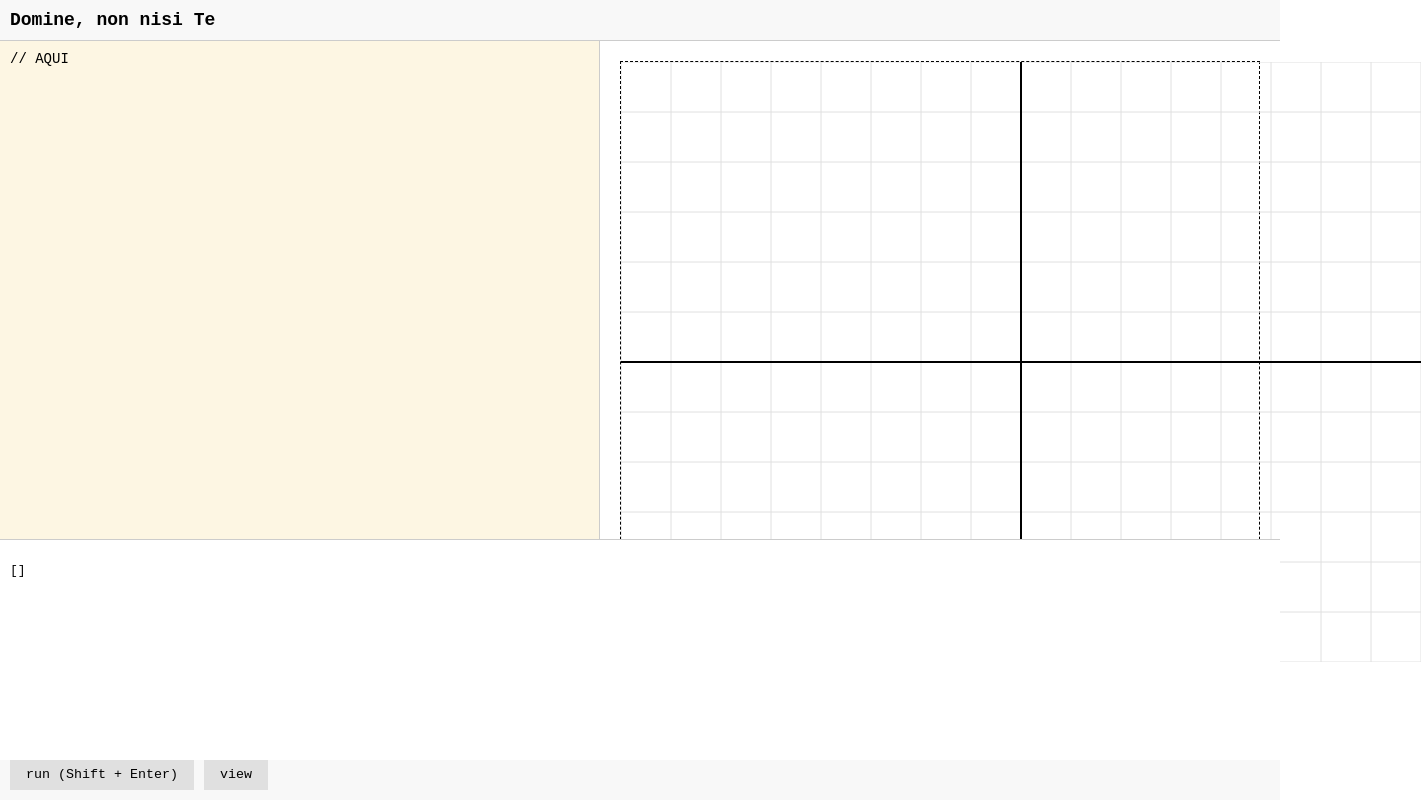
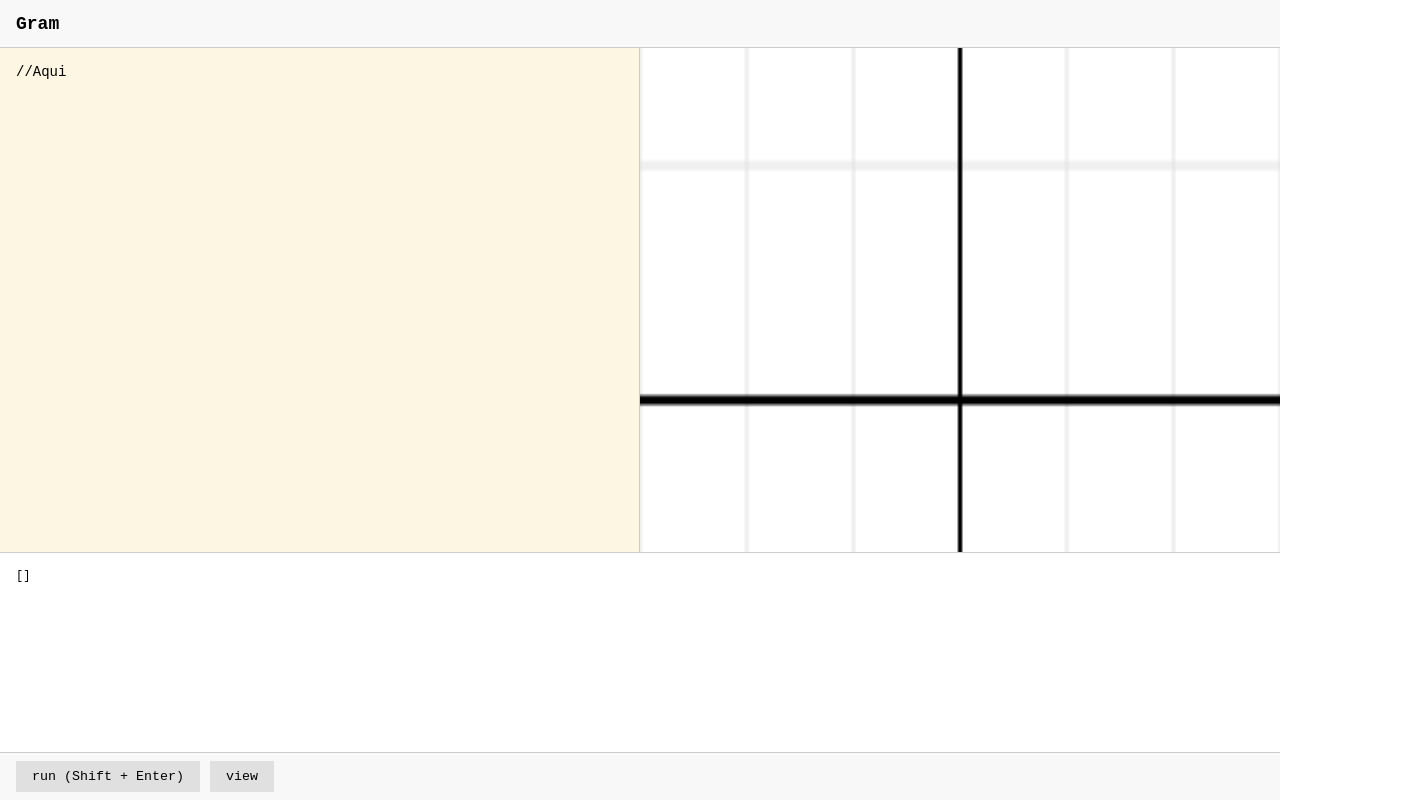
Before and after one commit to EmreDay1/Aqui, a website: page src/index.html in a window 1280 px wide. Both pictures are taken after a click on the button "view". Shown: the whole page, 1421 px wide, since content can reach past the window. Drawn offline with Linux system fonts and the light colour scheme.

Commit message:
Update index.html

```diff
--- a/src/index.html
+++ b/src/index.html
@@ -4,20 +4,29 @@
   <meta charset="utf-8">
   <title>AQUI Visual Test Environment</title>
   <style>
-    body {
+    * {
       margin: 0;
       padding: 0;
-      font-family: monospace;
+      box-sizing: border-box;
+    }
+
+    html, body {
+      height: 100vh;
+      overflow: hidden;
+    }
+
+    body {
       display: flex;
       flex-direction: column;
-      height: 100vh;
+      font-family: monospace;
       background: #fff;
     }
 
     .header {
+      height: 48px;
       display: flex;
       align-items: center;
-      padding: 10px;
+      padding: 0 16px;
       border-bottom: 1px solid #ccc;
       background: #f8f8f8;
     }
@@ -25,46 +34,51 @@
     .logo {
       font-weight: bold;
       font-size: 18px;
-      margin-right: 20px;
     }
 
     .main-content {
+      flex: 1;
       display: flex;
-      flex: 1;
-      height: calc(100vh - 90px);
+      min-height: 0; /* Important for preventing flex overflow */
     }
 
     .editor-panel {
       width: 50%;
-      border-right: 1px solid #ccc;
       display: flex;
       flex-direction: column;
+      border-right: 1px solid #ccc;
     }
 
     .code-editor {
       flex: 1;
-      padding: 10px;
+      width: 100%;
+      padding: 16px;
       font-family: monospace;
       font-size: 14px;
       border: none;
       resize: none;
       background: #fdf6e3;
+      outline: none;
     }
 
     .visualization-panel {
       width: 50%;
-      padding: 20px;
-      background: #fff;
+      position: relative;
     }
 
-    .canvas-container {
-      border: 1px dashed #000;
+    #canvas {
+      position: absolute;
+      top: 0;
+      left: 0;
+      width: 100%;
       height: 100%;
     }
 
     .footer {
+      height: 48px;
       display: flex;
-      padding: 10px;
+      align-items: center;
+      padding: 0 16px;
       border-top: 1px solid #ccc;
       background: #f8f8f8;
     }
@@ -83,36 +97,54 @@
     }
 
     .ast-panel {
-      position: fixed;
-      bottom: 40px;
+      position: absolute;
+      bottom: 48px;
       left: 0;
       right: 0;
       height: 200px;
       background: white;
       border-top: 1px solid #ccc;
-      padding: 10px;
+      padding: 16px;
       display: none;
+      font-family: monospace;
+      font-size: 12px;
       overflow: auto;
     }
 
     .ast-panel.visible {
       display: block;
     }
+
+    /* Hide scrollbar but keep functionality */
+    .ast-panel::-webkit-scrollbar {
+      width: 8px;
+    }
+
+    .ast-panel::-webkit-scrollbar-track {
+      background: #f1f1f1;
+    }
+
+    .ast-panel::-webkit-scrollbar-thumb {
+      background: #888;
+      border-radius: 4px;
+    }
+
+    .ast-panel::-webkit-scrollbar-thumb:hover {
+      background: #555;
+    }
   </style>
 </head>
 <body>
   <div class="header">
-    <div class="logo">Domine, non nisi Te</div>
+    <div class="logo">Gram</div>
   </div>
 
   <div class="main-content">
     <div class="editor-panel">
-      <textarea class="code-editor" id="code-editor">// AQUI</textarea>
+      <textarea class="code-editor" id="code-editor">//Aqui</textarea>
     </div>
     <div class="visualization-panel">
-      <div class="canvas-container">
-        <canvas id="canvas" width="800" height="600"></canvas>
-      </div>
+      <canvas id="canvas"></canvas>
     </div>
   </div>
 
@@ -193,6 +225,12 @@
 
         // Initial run
         runCode();
+
+        // Handle window resize
+        window.addEventListener('resize', () => {
+          renderer.setupCanvas();
+          runCode();
+        });
       } catch (error) {
         console.error('Module import error:', error);
       }
```
